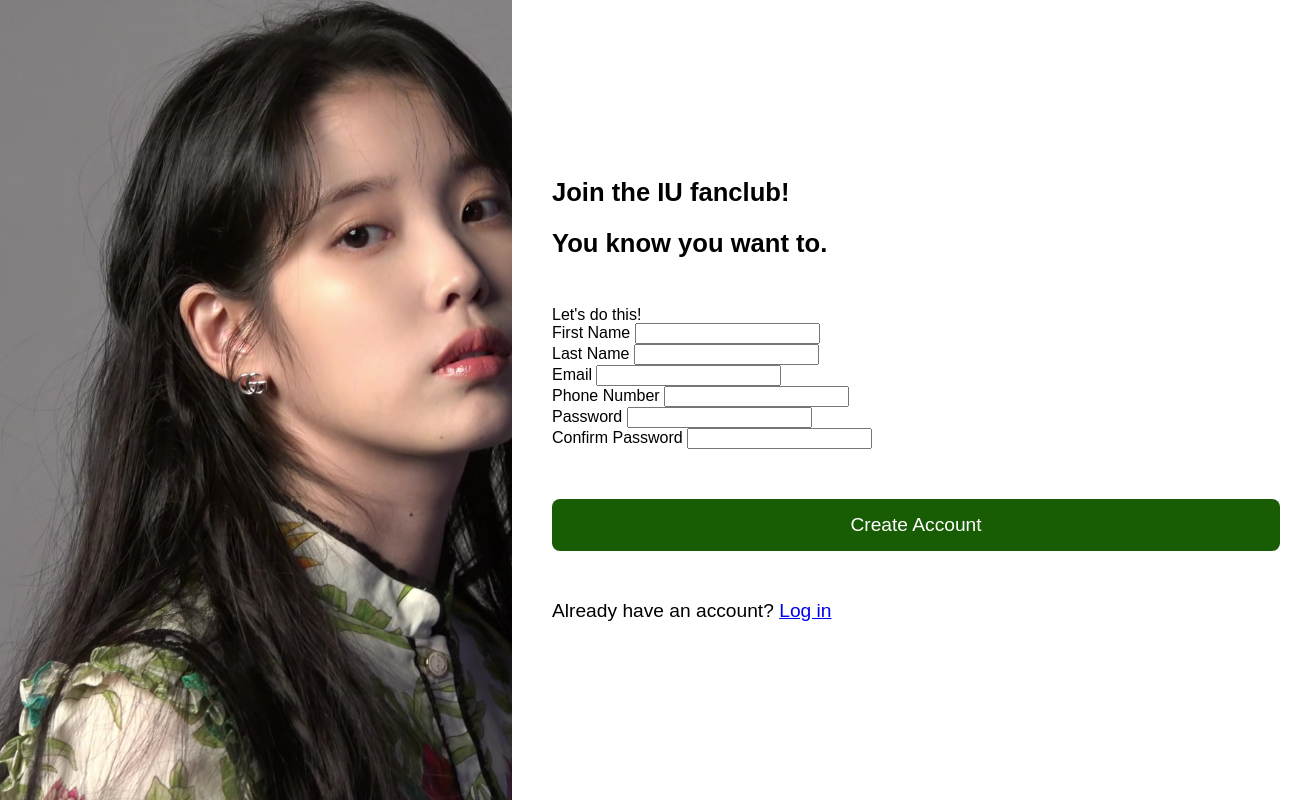
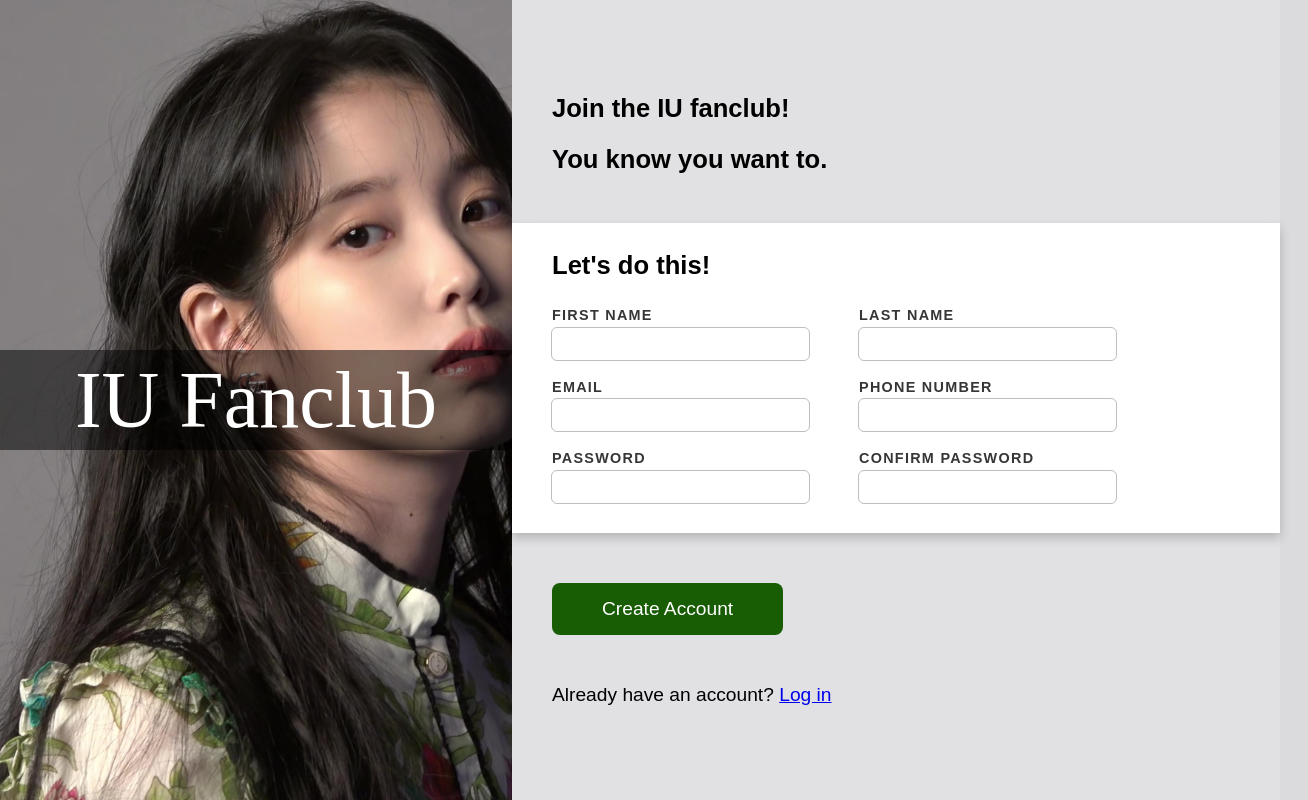
Before and after one commit to alexahn1929/signup-form, a plain HTML site: page index.html in a window 1280 px wide. Shown: the whole page, 1308 px wide, since content can reach past the window. Drawn offline with Linux system fonts and the light colour scheme; a web font is replaced by a local one.

Commit message:
Revise styling to match design

```diff
--- a/index.html
+++ b/index.html
@@ -6,11 +6,14 @@
         <meta name="viewport" content="width=device-width, initial-scale=1.0">
         <title>Sign-up Form</title>
         <link rel="stylesheet" href="styles.css">
+        <link rel="preconnect" href="https://fonts.googleapis.com">
+        <link rel="preconnect" href="https://fonts.gstatic.com" crossorigin>
+        <link href="https://fonts.googleapis.com/css2?family=Tilt+Prism&display=swap" rel="stylesheet">
     </head>
     <body>
         <div id="background">
             <img src="iu.jpg">
-            <div id="logo-text"></div>
+            <div id="logo-text">IU Fanclub</div>
         </div>
         <div id="main">
             <div class="top-blurb">Join the IU fanclub!<br><br>You know you want to.</div>
@@ -19,40 +22,39 @@
                 <fieldset>
                     <div class="fieldrow">
                         <div class="field">
-                            <label for="firstname">First Name</label>
+                            <label for="firstname">FIRST NAME</label>
                             <input type="text" name="first" id="firstname">
                         </div>
                         <div class="field">
-                            <label for="lastname">Last Name</label>
+                            <label for="lastname">LAST NAME</label>
                             <input type="text" name="last" id="lastname">
                         </div>
                     </div>
                     <div class="fieldrow">
                         <div class="field">
-                            <label for="email">Email</label>
+                            <label for="email">EMAIL</label>
                             <input type="email" name="email" id="email">
                         </div>
                         <div class="field">
-                            <label for="number">Phone Number</label>
+                            <label for="number">PHONE NUMBER</label>
                             <input type="number" name="number" id="number">
                         </div>
                     </div>
                     <div class="fieldrow">
                         <div class="field">
-                            <label for="pass">Password</label>
+                            <label for="pass">PASSWORD</label>
                             <input type="password" name="pwd" id="pass">
                         </div>
                         <div class="field">
-                            <label for="confirm-pass">Confirm Password</label>
+                            <label for="confirm-pass">CONFIRM PASSWORD</label>
                             <input type="password" name="pwd2" id="confirm-pass">
                         </div>
                     </div>
                 </fieldset>
             </form>
-
-            <button type="submit">Create Account</button>
+            <div class="btn"><button type="submit">Create Account</button></div>
             <div class="bottom-blurb">
-                Already have an account? <a href="/login">Log in</a>
+                Already have an account? <a href="./login">Log in</a>
             </div>
         </div>
     </body>
--- a/styles.css
+++ b/styles.css
@@ -57,9 +57,25 @@ Non-template CSS starts below
 
 body {
     font-family: sans-serif;
+    background: #dbdbdd;
+    display: flex;
 }
 
 #background {
+    flex: 1;
+    display: flex;
+    align-items: center;
+}
+
+#logo-text {
+    flex: 1;
+    background: rgba(0, 0, 0, 0.5);
+    font-family: "Tilt Prism";
+    text-align: center;
+    color: #ffffff;
+    font-size: 5rem;
+    position: relative;
+    padding: 10px 0;
 }
 
 img {
@@ -68,17 +84,61 @@ img {
 }
 
 #main {
-    background: #ffffff;
+    position: relative;
+    background: #e1e1e4;
     width: 60vw;
     height: 100vh;
-    position: absolute;
-    right: 0;
     display: flex;
     flex-direction: column;
     justify-content: center;
     gap: 50px;
+    box-sizing: border-box;
+}
+
+#main > * {
     padding-left: 40px;
-    box-sizing: border-box;
+}
+
+form {
+    background: #ffffff;
+    padding-top: 30px;
+    padding-bottom: 30px;
+    box-shadow: 0 5px 10px rgba(0, 0, 0, 0.2);
+}
+
+fieldset {
+    margin-top: 30px;
+    display: flex;
+    flex-direction: column;
+    gap: 20px;
+}
+
+.fieldrow {
+    display: flex;
+    gap: 50px;
+    margin-right: 15vw;
+}
+
+.field {
+    flex: 1;
+    display: flex;
+    flex-direction: column;
+    gap: 5px;
+}
+
+label {
+    color: #363636;
+    font-weight: bold;
+    font-size: 0.9rem;
+    letter-spacing: 0.08rem;
+}
+
+input {
+    border-radius: 5px;
+    font-size: 1.2rem;
+    padding: 5px 5px;
+    border: none;
+    outline: 1px solid #bebebe;
 }
 
 [type="submit"] {
@@ -90,12 +150,17 @@ img {
     color: #ffffff;
 }
 
-.top-blurb {
+.top-blurb, legend {
     font-size: 1.6rem;
     font-weight: bold;
 }
 
 .bottom-blurb {
     font-size: 1.2rem;
+}
 
+input:focus{
+    outline: 1px solid blue;
+    box-shadow: 3px 3px 5px rgba(0, 0, 0, 0.4);
+    /* border:1px solid red; */
 }
```
